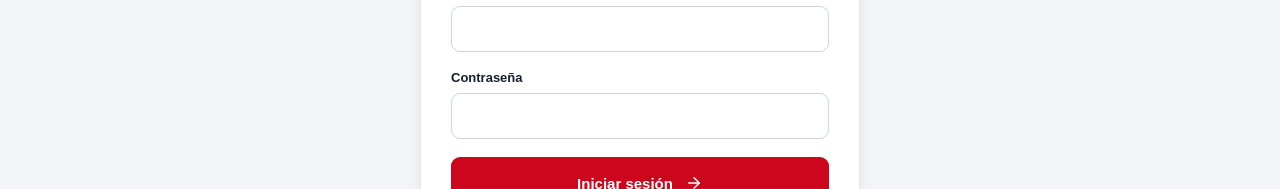
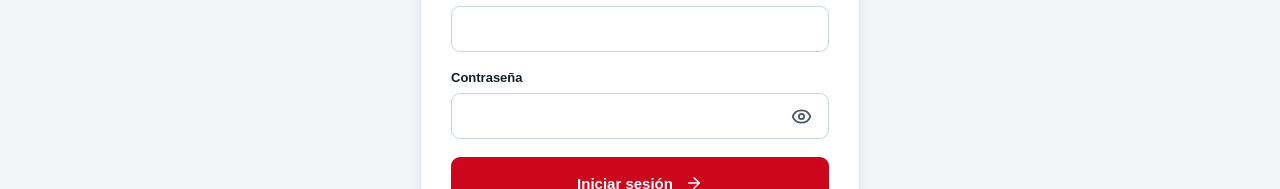
Before and after one commit to zeroser1/constelmec, a React (Vite) app: page / in a window 1280 px wide. Shown: the part 278-467 px from the top of the page. Built offline with nearby package versions, Linux system fonts and the light colour scheme; no server answers.

Commit message:
fix(auth): add accessible password visibility toggle

```diff
--- a/src/RealAccess.tsx
+++ b/src/RealAccess.tsx
@@ -1,5 +1,5 @@
 import { useState } from 'react';
-import { ArrowRight, LogOut, ShieldAlert } from 'lucide-react';
+import { ArrowRight, Eye, EyeOff, LogOut, ShieldAlert } from 'lucide-react';
 import './real-access.css';
 import './portal.css';
 import AdminControl from './AdminControl';
@@ -14,6 +14,7 @@ export default function RealAccess({ onDemo }: { onDemo: () => void }) {
   const { session, loading } = useAuth();
   const [email, setEmail] = useState('');
   const [password, setPassword] = useState('');
+  const [showPassword, setShowPassword] = useState(false);
   const [signupMode, setSignupMode] = useState(false);
   const [busy, setBusy] = useState(false);
   const [message, setMessage] = useState('');
@@ -63,7 +64,7 @@ export default function RealAccess({ onDemo }: { onDemo: () => void }) {
 
   return <div className="real-shell"><header className="real-header"><strong>CONSTELMEC</strong><span>MAINTENANCE</span></header>
   {!session ? <main className="real-panel"><div className="real-eyebrow">ACCESO SEGURO</div><h1>{signupMode ? 'Crear cuenta' : 'Bienvenido'}</h1><p>Ingresá con tu cuenta de mantenimiento.</p>
-  <form onSubmit={submit}><label>Correo electrónico<input type="email" autoComplete="email" required value={email} onChange={e => setEmail(e.target.value)} /></label><label>Contraseña<input type="password" minLength={6} autoComplete={signupMode ? 'new-password' : 'current-password'} required value={password} onChange={e => setPassword(e.target.value)} /></label><button className="real-primary" disabled={busy}>{busy ? 'Procesando...' : signupMode ? 'Registrarme' : 'Iniciar sesión'} <ArrowRight size={18} /></button></form>
+  <form onSubmit={submit}><label>Correo electrónico<input type="email" autoComplete="email" required value={email} onChange={e => setEmail(e.target.value)} /></label><label>Contraseña<div style={{ position: 'relative' }}><input type={showPassword ? 'text' : 'password'} minLength={6} autoComplete={signupMode ? 'new-password' : 'current-password'} required value={password} onChange={e => setPassword(e.target.value)} style={{ paddingRight: 52 }} /><button type="button" aria-label={showPassword ? 'Ocultar contraseña' : 'Mostrar contraseña'} aria-pressed={showPassword} title={showPassword ? 'Ocultar contraseña' : 'Mostrar contraseña'} onClick={() => setShowPassword(v => !v)} style={{ position: 'absolute', right: 10, top: '50%', transform: 'translateY(-50%)', display: 'flex', alignItems: 'center', justifyContent: 'center', width: 36, height: 36, border: 0, background: 'transparent', color: '#475569', cursor: 'pointer', padding: 0 }}>{showPassword ? <EyeOff size={21} /> : <Eye size={21} />}</button></div></label><button className="real-primary" disabled={busy}>{busy ? 'Procesando...' : signupMode ? 'Registrarme' : 'Iniciar sesión'} <ArrowRight size={18} /></button></form>
   {errorMessage && <p className="real-message" role="status">{errorMessage}</p>}
   <button className="real-link" onClick={() => { setSignupMode(!signupMode); setMessage(''); }}>{signupMode ? 'Ya tengo cuenta' : 'Crear una cuenta'}</button>
   <div className="real-demo"><ShieldAlert size={18} /><span>¿Querés recorrer la app sin una cuenta?</span></div><button className="real-outline" onClick={onDemo}>Explorar demostración del técnico</button><button className="real-outline" style={{ marginTop: 10 }} onClick={() => setAdminDemo(true)}>Explorar centro de control (administrador)</button>
```
